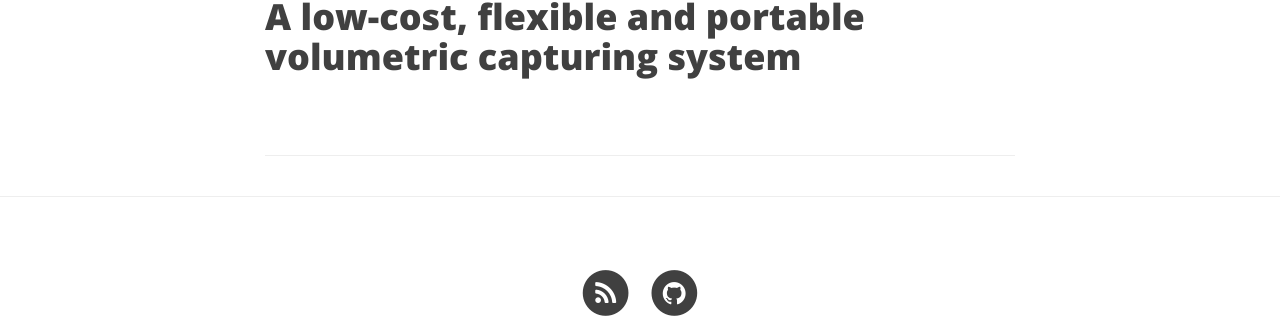
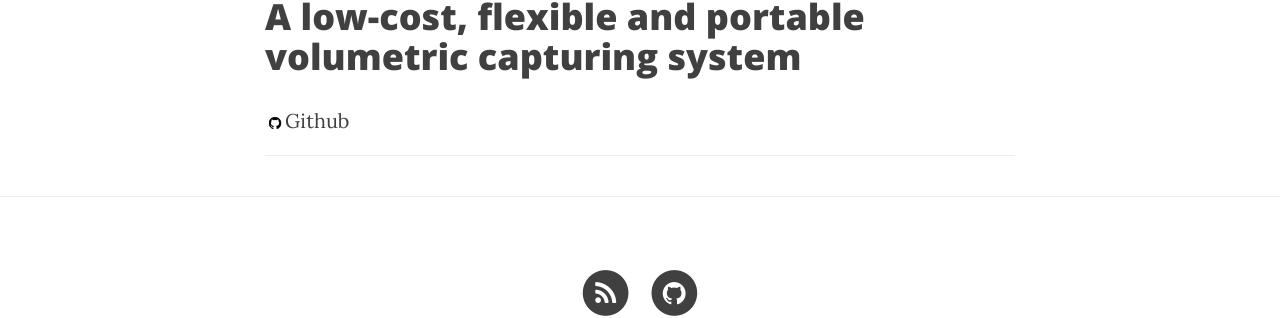
Before and after one commit to VCL3D/vcl3d.github.io, a Jekyll site: the page built from publications.html, in a window 1280 px wide. Shown: the part 362-680 px from the top of the page. Built offline with Jekyll 4.4.1, drawn with Linux system fonts in a browser that asks for light colours; nearby versions of some CDN libraries.

Commit message:
Signed-off-by: ssaroglou <saroglou@iti.gr>

```diff
--- a/publications.html
+++ b/publications.html
@@ -10,24 +10,24 @@ header-img: "img/home-bg.jpg"
 
 	<h1>{{ publication.name }}</h1>
 
-	<p>{{ publication.authors + publication.conference }}</p>
+	<p>{{ publication.authors }}</p>
 	<!--
 	<p>{{ publication.conference }}</p>
 	-->
-	{% if member.github %}
+	{% if publication.github %}
 	<span class="social-share-googleplus"><a href="https://github.com/{{ member.github }}" title="Github"><img src="{{ "/img/icons/github-icon.png" | prepend: site.baseurl }}" style="height:20px">Github</a></span>
 	{% endif %}
-	{% if member.gplus %}
+	{% if publication.gplus %}
 	<span class="social-share-googleplus"><a href="{{ member.gplus }}" title="Google Plus"><img src="{{ "/img/icons/gplus-icon.png" | prepend: site.baseurl }}" style="height:20px">Google Plus</a></span>
 	{% endif %}
-	{% if member.url %}
+	{% if publication.url %}
 	<span class="social-share-googleplus"><a href="{{ member.url }}" title="Google Plus"><img src="{{ "/img/icons/url-icon.png"| prepend: site.baseurl }}" style="height:20px">Website</a></span>
 	{% endif %}
 
 	</br>
 
-	{% if member.bio %}
-	{{ member.bio }}
+	{% if publication.bio %}
+	{{ publication.bio }}
 	{% endif %}
 
 	<hr>
```
